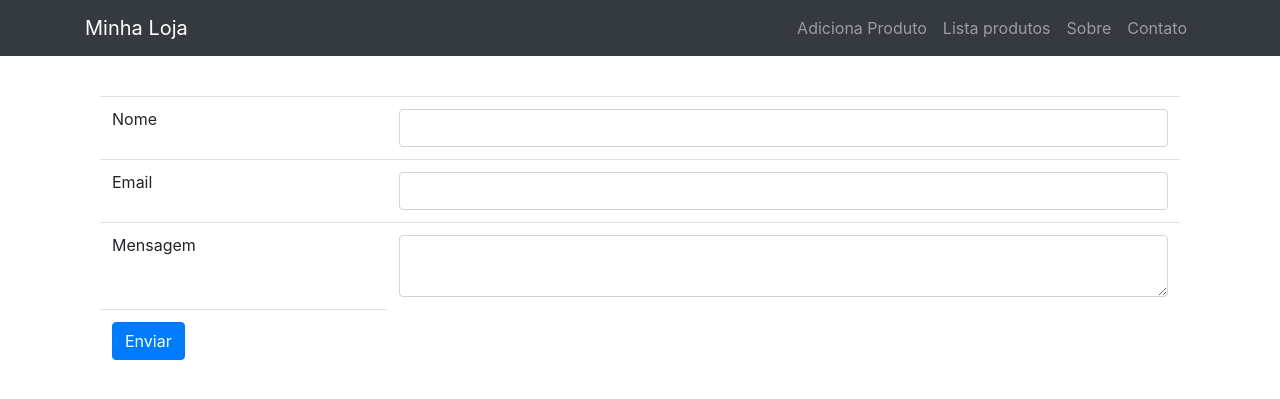
After one commit to maisonsouza/Alura-PHP-MySQL-II, a PHP site: page /contato.php in a window 1280 px wide. The commit adds this page. Shown: the top 399 px of the page. Run offline with PHP 8.4, Linux system fonts and the light colour scheme.

Commit message:
AULA 10 - Envio de email via SMTP

```diff
--- a/cabecalho.php
+++ b/cabecalho.php
@@ -28,6 +28,7 @@
                 <li class="nav-item"><a class="nav-link" href="produto-formulario.php">Adiciona Produto</a></li>
                 <li class="nav-item"><a class="nav-link" href="produto-lista.php">Lista produtos</a></li>
                 <li class="nav-item"><a class="nav-link" href="sobre.php">Sobre</a></li>
+                <li class="nav-item"><a class="nav-link" href="contato.php">Contato</a></li>
             </ul>
         </div>
     </div>
--- /dev/null
+++ b/contato.php
@@ -0,0 +1,30 @@
+<?php
+/**
+ * Created by PhpStorm.
+ * User: p001495
+ * Date: 21/01/2019
+ * Time: 14:58
+ */
+
+require_once ("cabecalho.php"); ?>
+<form action="envia-contato.php" method="post">
+    <table class="table">
+        <tr>
+            <td>Nome</td>
+            <td><input type="text" name="nome" class="form-control"> </td>
+        </tr>
+        <tr>
+            <td>Email</td>
+            <td><input name="email" class="form-control"> </td>
+        </tr>
+        <tr>
+            <td>Mensagem</td>
+            <td><textarea type="textarea" name="mensagem" class="form-control"></textarea>  </td>
+        </tr>
+        <tr>
+            <td><button  class="btn btn-primary">  Enviar  </td>
+        </tr>
+    </table>
+</form>
+<?php
+require_once ("rodape.php");
```
Also changed, not shown: envia-contato.php (added, +38 -0 lines).
